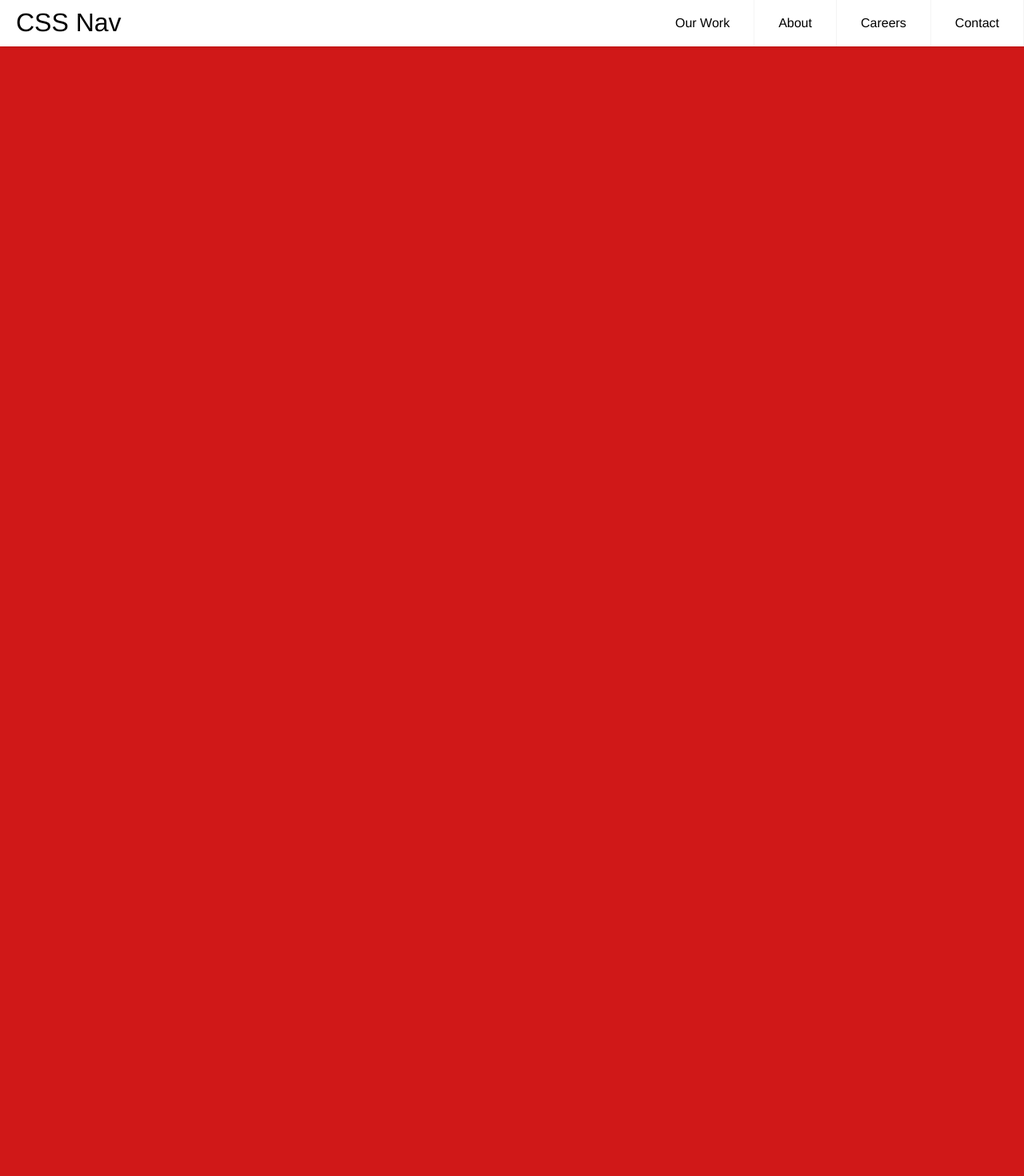
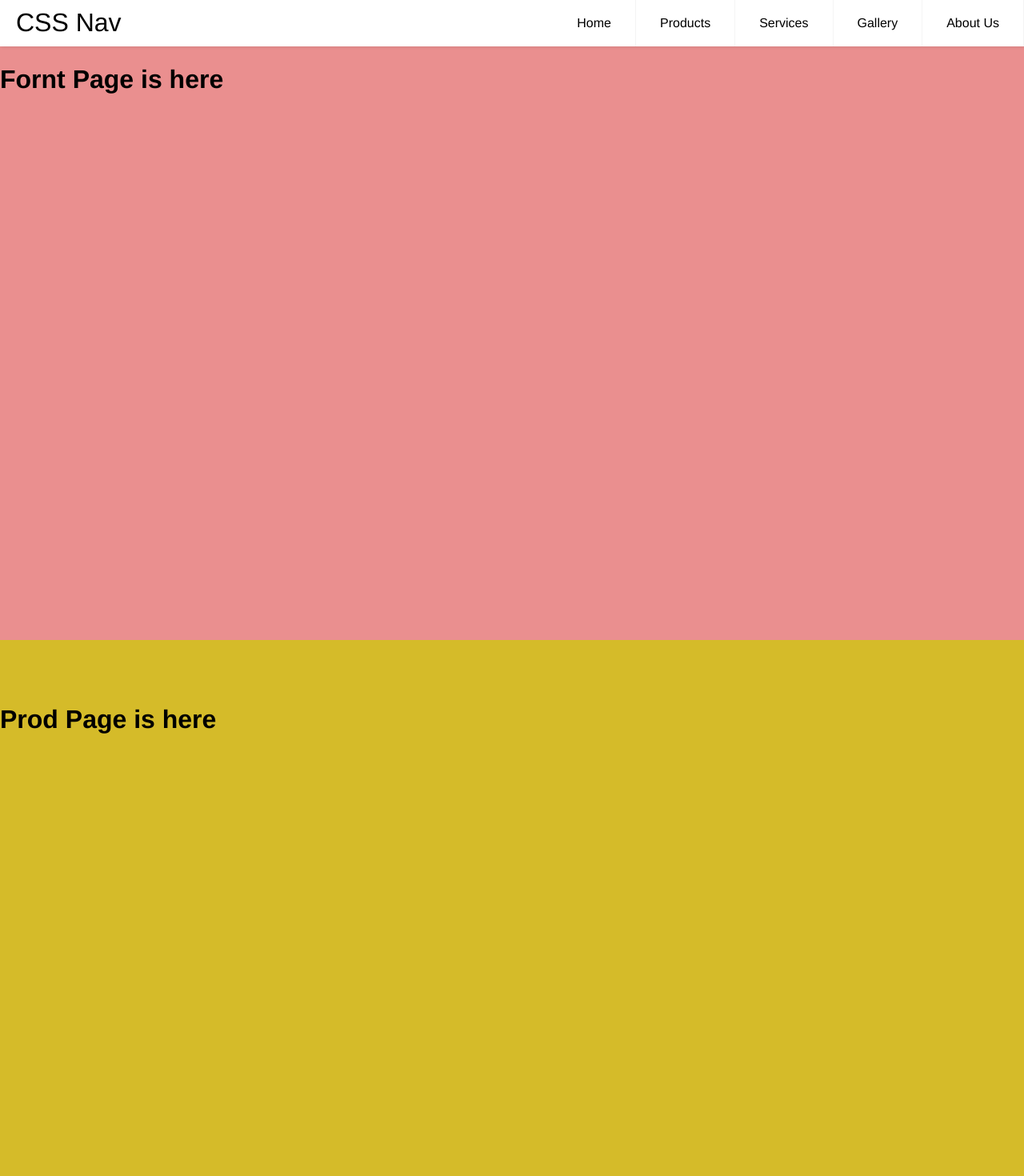
Before and after one commit to farhanyousaf786/hexagon, a React (Create React App) app: page / in a window 1280 px wide. Shown: the top 1470 px of the page at 80% size. Built offline with nearby package versions, Linux system fonts and the light colour scheme.

Commit message:
added pages

```diff
--- a/src/Components/Header/Header.jsx
+++ b/src/Components/Header/Header.jsx
@@ -29,10 +29,12 @@ const Header = () => {
   <input class="menu-btn" type="checkbox" id="menu-btn" />
   <label class="menu-icon" for="menu-btn"><span class="navicon"></span></label>
   <ul class="menu">
-    <li><a href="#work">Our Work</a></li>
-    <li><a href="#about">About</a></li>
-    <li><a href="#careers">Careers</a></li>
-    <li><a href="#contact">Contact</a></li>
+    <li><a href="#work">Home</a></li>
+    <li><a href="#about">Products</a></li>
+    <li><a href="#careers">Services</a></li>
+    <li><a href="#contact">Gallery</a></li>
+    <li><a href="#contact">About Us</a></li>
+
   </ul>
 </header>
 
--- a/src/Pages/FrontPage/FrontPage.css
+++ b/src/Pages/FrontPage/FrontPage.css
@@ -1,8 +1,8 @@
+
 .fp-container{
 
-
-
-    background-color: rgb(208, 24, 24);
-    height:200em;
+    background-color: rgb(234, 143, 143);
+    padding-top: 60px;
+    min-height: 100vh;
 
 }
--- a/src/Pages/FrontPage/FrontPage.jsx
+++ b/src/Pages/FrontPage/FrontPage.jsx
@@ -5,6 +5,7 @@ import './FrontPage.css';
 const FrontPage = () => {
 
   return (
+
     <div className="fp-container">
       <h1>Fornt Page is here</h1>
     </div>
--- a/src/Pages/LandingPage/LandingPage.jsx
+++ b/src/Pages/LandingPage/LandingPage.jsx
@@ -1,6 +1,7 @@
 import React from 'react'
 import Header from '../../Components/Header/Header';
 import FrontPage from '../FrontPage/FrontPage';
+import Products from '../Products/Products';
 import './LandingPage.css';
 
 
@@ -12,8 +13,8 @@ function LandingPage() {
     return (
     <div className='lp-container'>
      <Header />
-
      <FrontPage/>
+     <Products/>
     </div>
 
 
--- /dev/null
+++ b/src/Pages/Products/Products.css
@@ -0,0 +1,8 @@
+
+.pro-container{
+
+    background-color: rgb(213, 187, 41);
+    padding-top: 60px;
+    min-height: 100vh;
+
+}
--- /dev/null
+++ b/src/Pages/Products/Products.jsx
@@ -0,0 +1,15 @@
+import React from "react";
+import './Products.css';
+
+
+const Products = () => {
+
+  return (
+
+    <div className="pro-container">
+      <h1>Prod Page is here</h1>
+    </div>
+  );
+};
+
+export default Products;
--- a/src/index.css
+++ b/src/index.css
@@ -12,7 +12,7 @@ code {
     monospace;
 }
 *{
-  margin: 0;
-  padding: 0;
+  /* margin: 0;
+  padding: 0; */
   box-sizing: border-box;
  }
```
